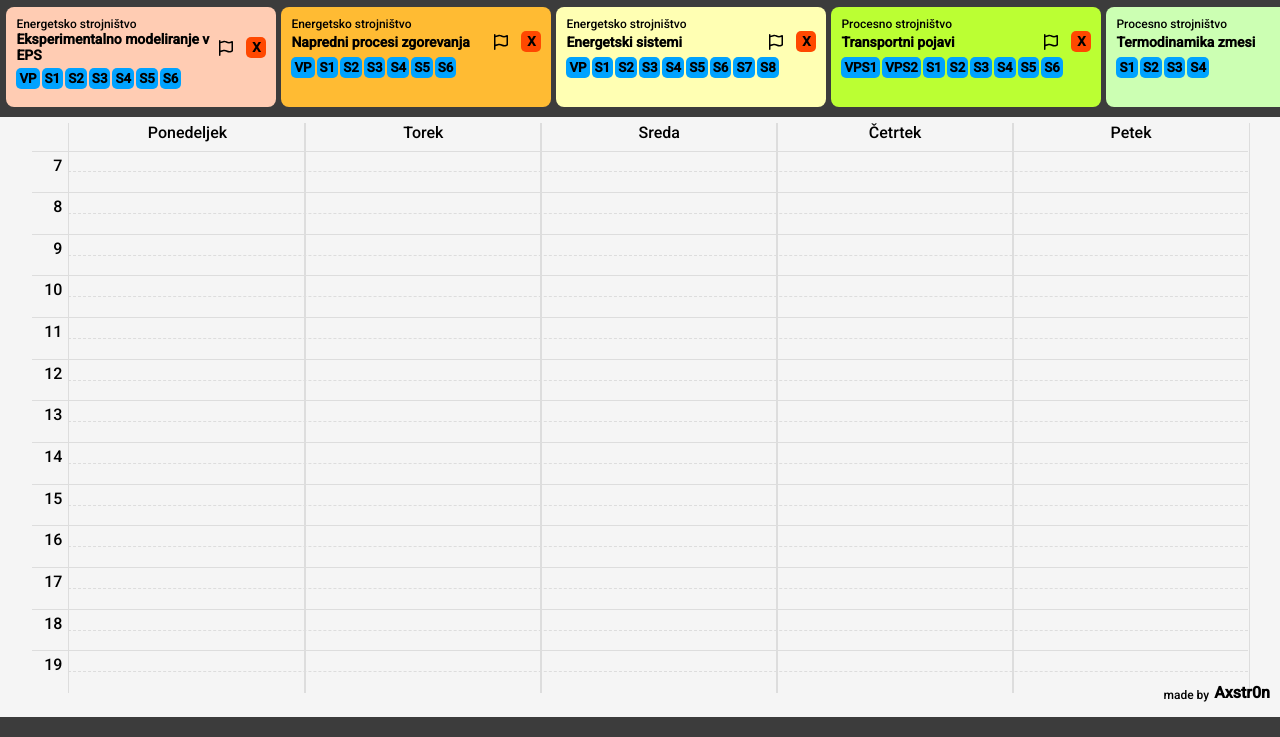
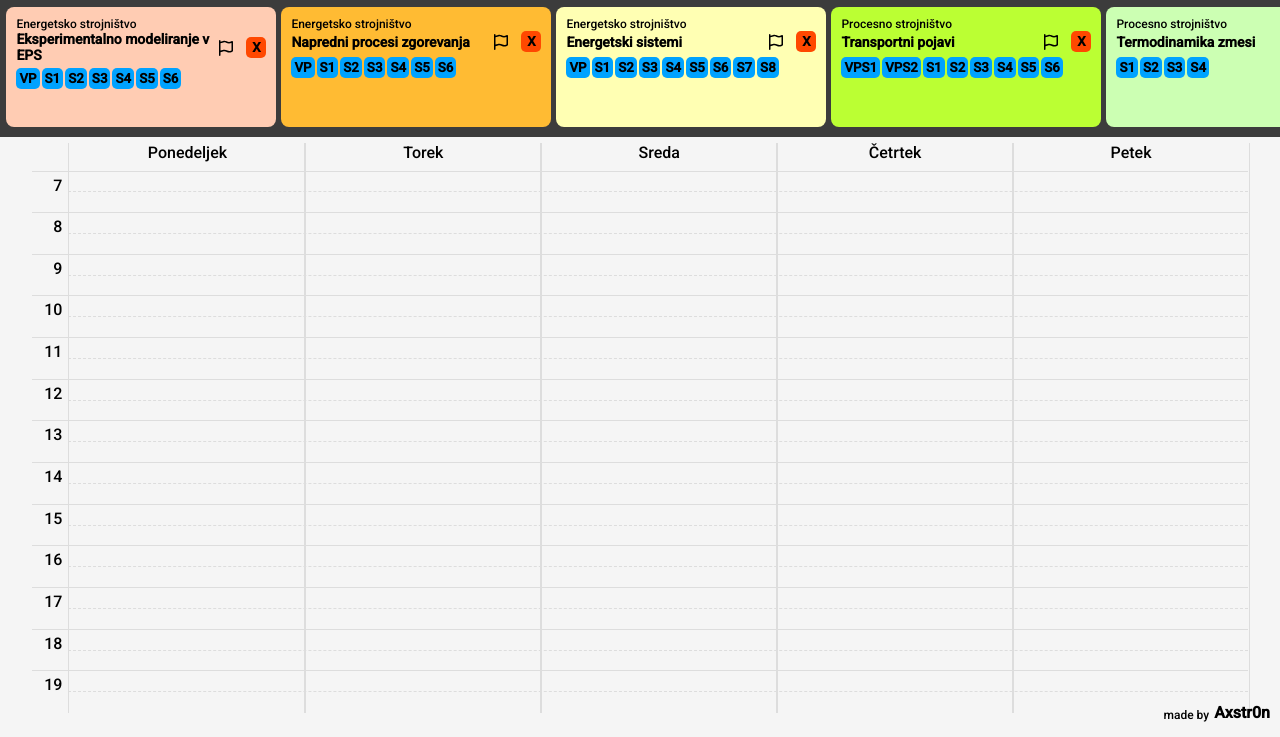
Before and after one commit to Axstr0n/TimeTable-FS-MAG-1.letnik, a plain HTML site: page index.html in a window 1280 px wide. Shown: the part 91-828 px from the top of the page. Drawn offline with Linux system fonts and the light colour scheme.

Commit message:
Add files via upload

```diff
--- a/style.css
+++ b/style.css
@@ -60,7 +60,7 @@ body{
     display: flex;
     padding-bottom: 10px;
     overflow-x:scroll;
-    min-height: 100px;
+    min-height: 120px;
     padding-top: 10px;
 }
 .subject-select{
```
